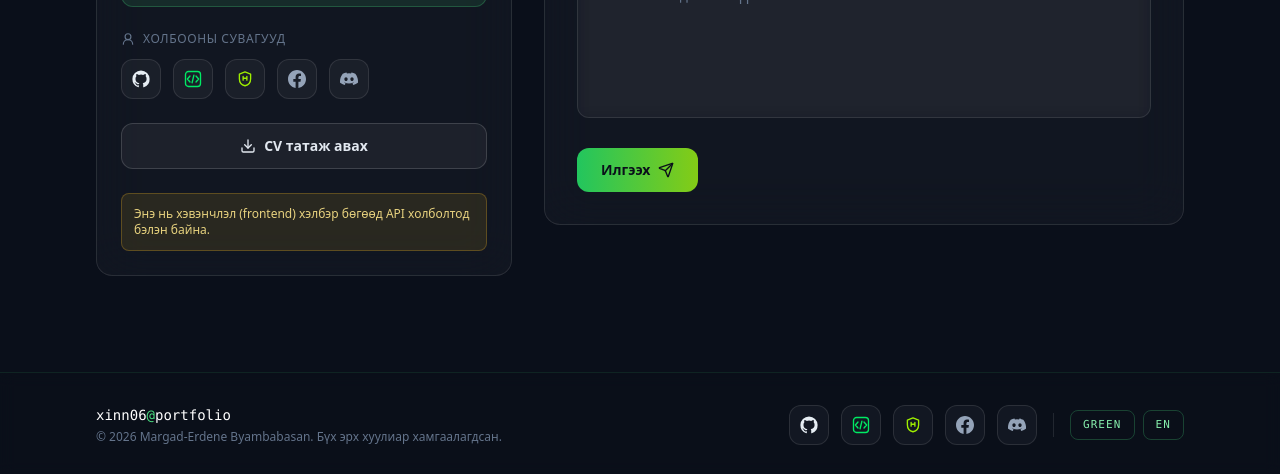
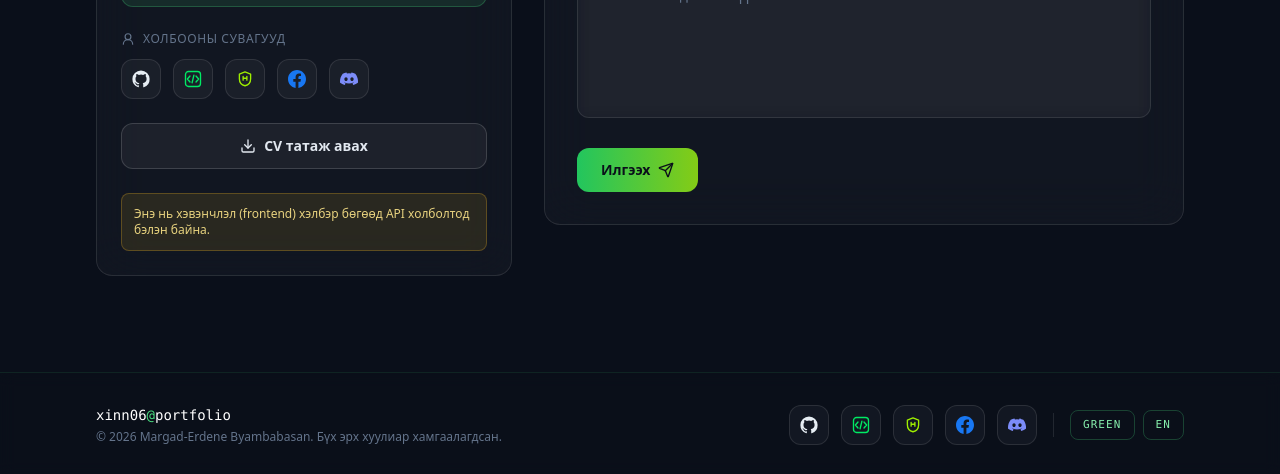
Before and after one commit to Zaprilli/Portfolio_web, a Next.js app: page / in a window 1280 px wide. Shown: the part 5117-5591 px from the top of the page. Built offline with nearby package versions, Linux system fonts and the light colour scheme.

Commit message:
socials: brand colors for GitHub/Facebook/Discord

```diff
--- a/components/Socials.tsx
+++ b/components/Socials.tsx
@@ -50,7 +50,7 @@ export const socials: Social[] = [
     label: 'Facebook',
     href: 'https://www.facebook.com/mrgd.rdn06',
     icon: (
-      <svg className={glyph} viewBox="0 0 24 24" fill="currentColor" aria-hidden>
+      <svg className={glyph} viewBox="0 0 24 24" fill="#1877F2" aria-hidden>
         <path d="M24 12.07C24 5.4 18.63 0 12 0S0 5.4 0 12.07C0 18.1 4.39 23.09 10.13 24v-8.44H7.08v-3.49h3.05V9.41c0-3.02 1.79-4.7 4.53-4.7 1.31 0 2.68.24 2.68.24v2.97h-1.51c-1.49 0-1.96.93-1.96 1.89v2.26h3.33l-.53 3.49h-2.8V24C19.61 23.09 24 18.1 24 12.07Z" />
       </svg>
     ),
@@ -59,7 +59,7 @@ export const socials: Social[] = [
     label: 'Discord',
     copy: 'mrgderdnee',
     icon: (
-      <svg className={glyph} viewBox="0 0 24 24" fill="currentColor" aria-hidden>
+      <svg className={glyph} viewBox="0 0 24 24" fill="#7C8CF8" aria-hidden>
         <path d="M20.32 4.94A19.8 19.8 0 0 0 15.43 3.4a.07.07 0 0 0-.08.04c-.21.38-.44.87-.61 1.25a18.3 18.3 0 0 0-5.48 0c-.17-.39-.41-.87-.62-1.25a.08.08 0 0 0-.08-.04c-1.7.29-3.33.79-4.89 1.54a.07.07 0 0 0-.03.03C.53 9.05-.32 13.04.1 16.98a.08.08 0 0 0 .03.05 19.9 19.9 0 0 0 5.99 3.03.08.08 0 0 0 .09-.03c.46-.63.87-1.3 1.23-2a.08.08 0 0 0-.04-.11c-.65-.25-1.27-.55-1.87-.9a.08.08 0 0 1 0-.13l.37-.29a.08.08 0 0 1 .08 0 14.2 14.2 0 0 0 12.06 0 .08.08 0 0 1 .08 0l.37.3a.08.08 0 0 1 0 .12c-.6.35-1.22.65-1.87.9a.08.08 0 0 0-.04.11c.36.7.78 1.36 1.23 2a.08.08 0 0 0 .09.03 19.9 19.9 0 0 0 6-3.03.08.08 0 0 0 .03-.05c.5-4.55-.84-8.5-3.54-11.97a.06.06 0 0 0-.03-.03ZM8.02 14.62c-1.18 0-2.16-1.08-2.16-2.42 0-1.33.95-2.42 2.16-2.42 1.22 0 2.18 1.1 2.16 2.42 0 1.34-.96 2.42-2.16 2.42Zm7.97 0c-1.18 0-2.15-1.08-2.15-2.42 0-1.33.95-2.42 2.15-2.42 1.22 0 2.18 1.1 2.16 2.42 0 1.34-.94 2.42-2.16 2.42Z" />
       </svg>
     ),
```
